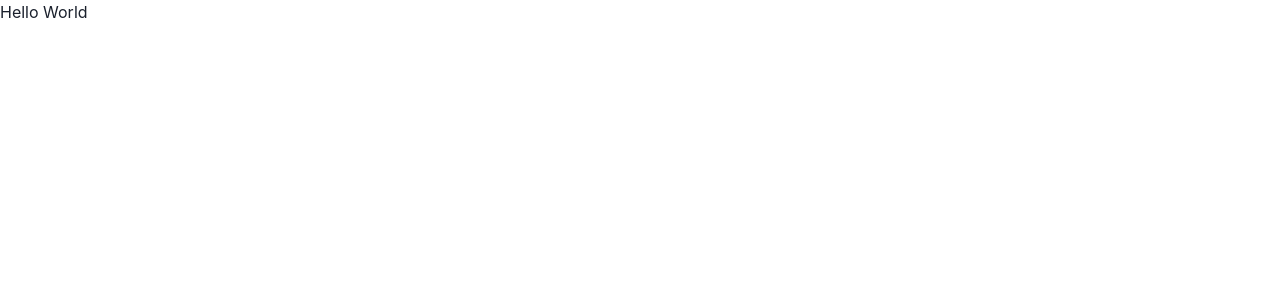
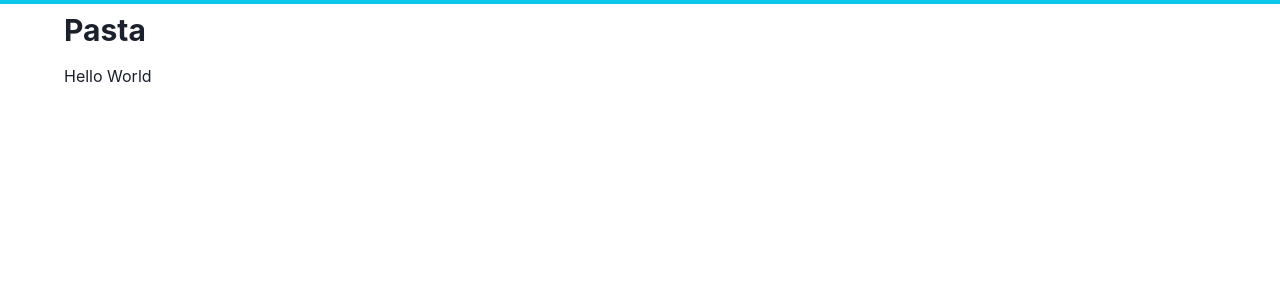
Before and after one commit to stevemc4/pasta, a Next.js app: page / in a window 1280 px wide. Shown: the top 300 px of the page. Built offline with nearby package versions, Linux system fonts and the light colour scheme.

Commit message:
Added basic page structure

```diff
--- /dev/null
+++ b/src/components/Navbar/index.tsx
@@ -0,0 +1,16 @@
+import React from 'react'
+import { Flex, Box, Heading } from '@chakra-ui/react'
+
+const Navbar = (): React.ReactElement => {
+  return (
+    <Box px="4" py="2" borderTopWidth={4} borderTopColor="cyan.400" borderTopStyle="solid" as="nav">
+      <Flex maxW="6xl" marginX="auto">
+        <Box>
+          <Heading size="lg">Pasta</Heading>
+        </Box>
+      </Flex>
+    </Box>
+  )
+}
+
+export default Navbar
--- /dev/null
+++ b/src/layout/Default/index.tsx
@@ -0,0 +1,23 @@
+import React from 'react'
+import { Box } from '@chakra-ui/react'
+
+import Navbar from '../../components/Navbar'
+
+interface Props {
+  children: React.ReactElement
+}
+
+const Default = ({ children }: Props): React.ReactElement => {
+  return (
+    <Box>
+      <Navbar />
+      <Box px="4" py="2">
+        <Box maxW="6xl" marginX="auto">
+          {children}
+        </Box>
+      </Box>
+    </Box>
+  )
+}
+
+export default Default
--- a/src/pages/index.tsx
+++ b/src/pages/index.tsx
@@ -1,10 +1,12 @@
 import React from 'react'
+
+import Layout from '../layout/Default'
 
 const Index = (): React.ReactElement => {
   return (
-    <div>
+    <Layout>
       <p>Hello World</p>
-    </div>
+    </Layout>
   )
 }
 
```
